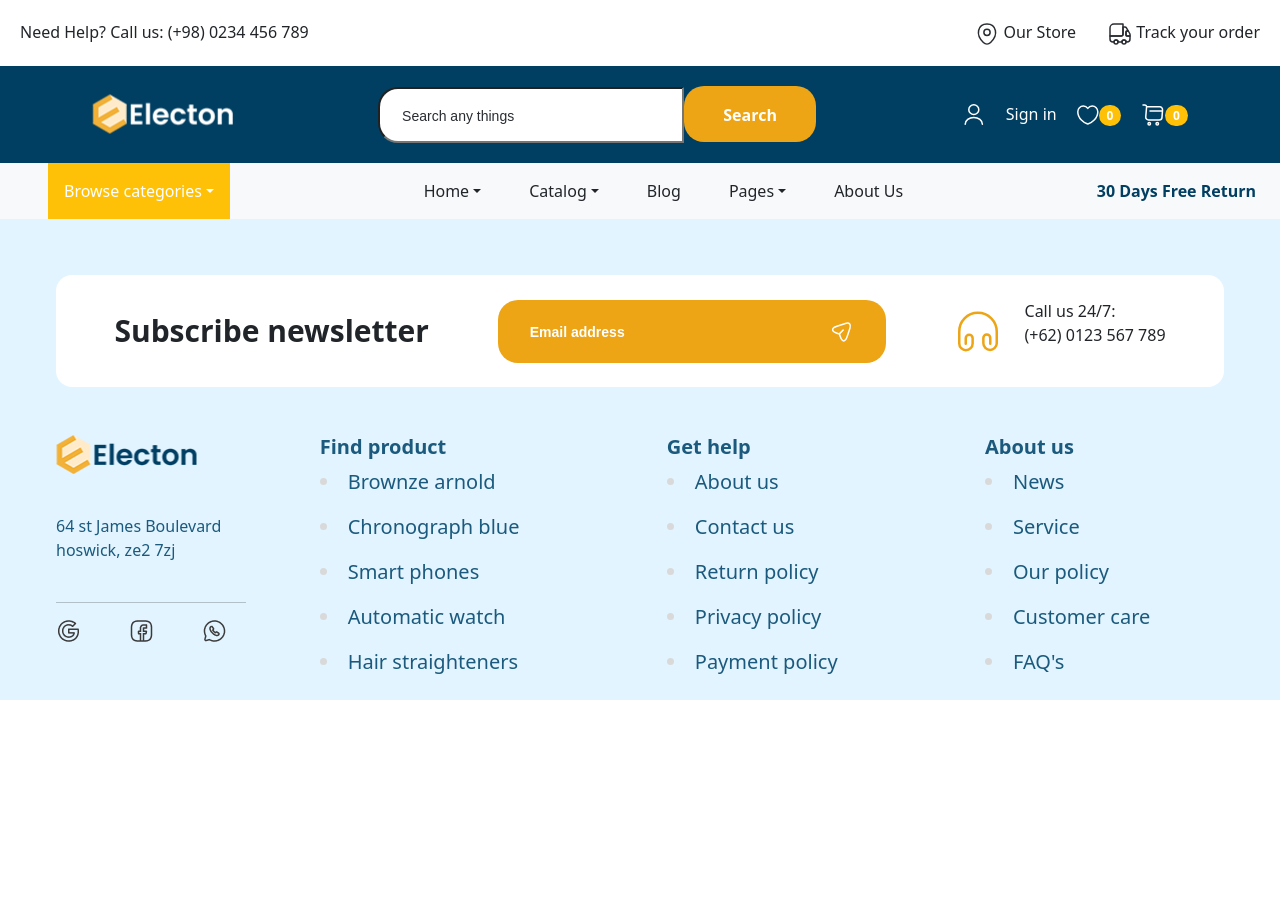
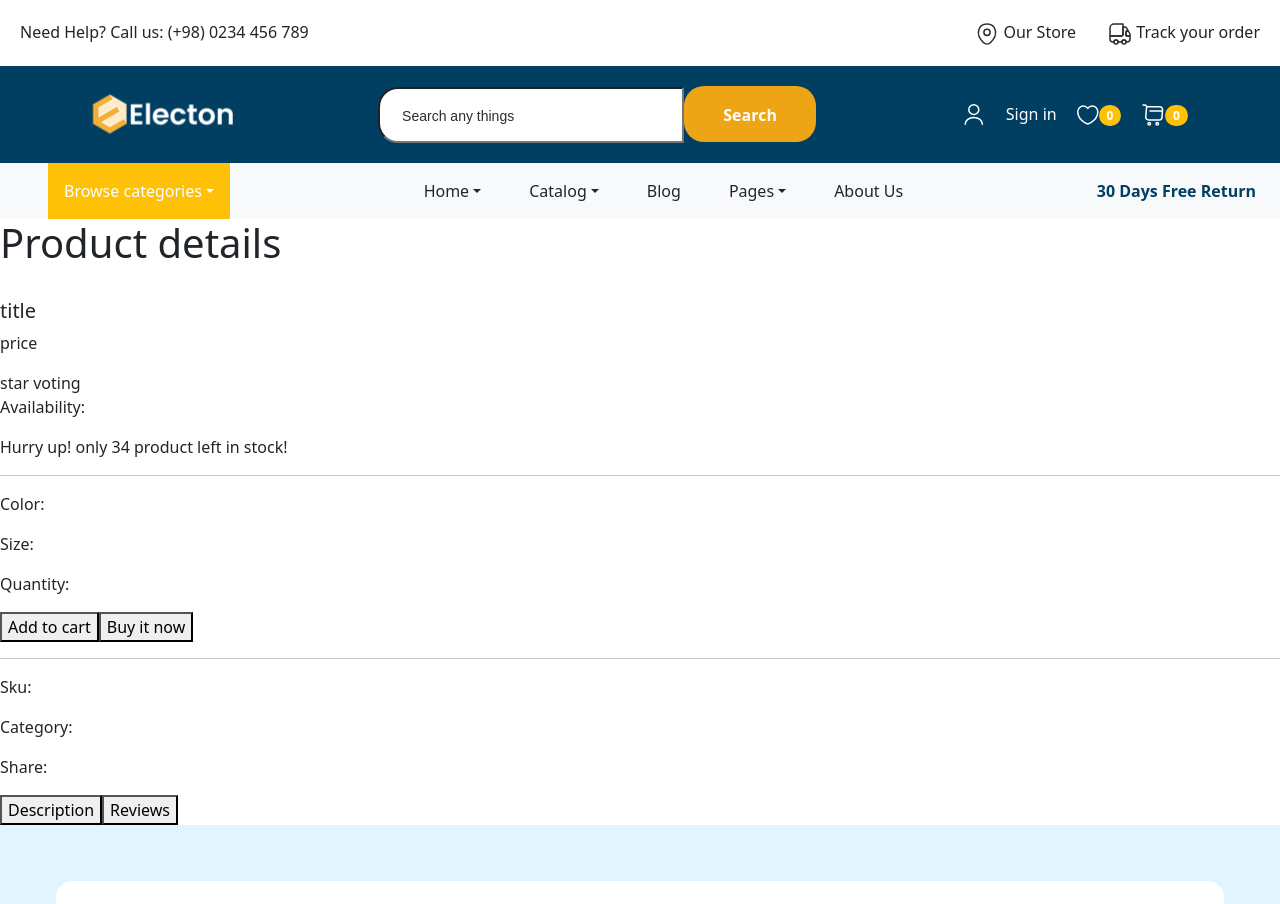
Before and after one commit to Tugsoo19/REACT-Project, a React (Create React App) app in the folder e-commerce/: page /product-details in a window 1280 px wide. Shown: the top 904 px of the page. Before the commit the page ends 800 px from the top, so only its background shows below. Built offline with nearby package versions, Linux system fonts and the light colour scheme.

Commit message:
detail page

```diff
--- a/e-commerce/src/App.css
+++ b/e-commerce/src/App.css
@@ -349,6 +349,7 @@ body {
 .wish {
   position: absolute;
   width: 400px;
+  height: 400px;
   right: 50px;
   background-color: white;
   z-index: 1;
@@ -357,6 +358,7 @@ body {
   border: #1b5a7d solid 2px;
   text-align: center;
   color: #003f62;
+  overflow-y: scroll;
 }
 
 .liked {
--- a/e-commerce/src/App.js
+++ b/e-commerce/src/App.js
@@ -1,12 +1,15 @@
 import "./App.css";
 import MainMenu from "./components/MainMenu";
 import Top from "./components/Top";
-import { Routes, Route } from 'react-router-dom'
+import { Routes, Route } from "react-router-dom";
 import "bootstrap/dist/css/bootstrap.min.css";
 import Footer from "./components/Footer";
 import Home from "./components/home/home";
 import { useState } from "react";
 import SignUp from "./components/SignUp";
+import ProductDetails from "./components/productDetails/ProductDetails";
+import Reviews from "./components/productDetails/Reviews";
+import Description from "./components/productDetails/Description";
 
 function App() {
   const [wishlist, setWishlist] = useState([]);
@@ -20,8 +23,14 @@ function App() {
         <MainMenu wishlist={wishlist} setWishlist={setWishlist} />
       </div>
       <Routes>
-        <Route path='/' element={<Home wishlist={wishlist} setWishlist={setWishlist} />} />
-        <Route path='/signup' element={<SignUp />} />
+        <Route
+          path="/"
+          element={<Home wishlist={wishlist} setWishlist={setWishlist} />}
+        />
+        <Route path="/signup" element={<SignUp />} />
+        <Route path="/product-details" element={<ProductDetails />} />
+        <Route path="/reviews" element={<Reviews />} />
+        <Route path="/description" element={<Description />} />
       </Routes>
 
       <Footer />
--- a/e-commerce/src/components/MainMenu.jsx
+++ b/e-commerce/src/components/MainMenu.jsx
@@ -38,9 +38,10 @@ export default function MainMenu(props) {
     <div>
       <div className="MainMenu">
         <div className="Container">
-          <div className="logo">
-            <img src="images/logo.png"></img>
-          </div>
+          <Link to={"/"}>
+            <img src="images/logo.png" className="logo"></img>
+          </Link>
+
           <form className="searchField">
             <input type="text" placeholder="Search any things" />
             <button type="submit">Search</button>
@@ -62,18 +63,27 @@ export default function MainMenu(props) {
                         <p>Price: {w.productPrice}</p>
                         <button className="addcart">Add to cart</button>
                       </div>
-                      <CloseButton onClick={() => {
-                        console.log(w.productId);
-                        props.setWishlist(
-                          props.wishlist.filter(wish => wish.productId !== w.productId)
-                        )
-                      }} />
+                      <CloseButton
+                        onClick={() => {
+                          console.log(w.productId);
+                          props.setWishlist(
+                            props.wishlist.filter(
+                              (wish) => wish.productId !== w.productId
+                            )
+                          );
+                        }}
+                      />
                     </div>
                   );
                 })}
 
                 <hr></hr>
-                <button className="border-2 rounded-3" onClick={() => setShow(false)}>Close</button>
+                <button
+                  className="border-2 rounded-3"
+                  onClick={() => setShow(false)}
+                >
+                  Close
+                </button>
               </div>
             ) : (
               ""
--- a/e-commerce/src/components/home/PopularProds.jsx
+++ b/e-commerce/src/components/home/PopularProds.jsx
@@ -1,9 +1,10 @@
 import { useState } from "react";
 import { Rating } from "react-simple-star-rating";
 // import {heart} from 'react-bootstrap-icons/dist/icons'
-import { BsSuitHeartFill } from 'react-icons/bs';
-import { BsSuitHeart } from 'react-icons/bs'
-import { BiCart } from 'react-icons/bi'
+import { BsSuitHeartFill } from "react-icons/bs";
+import { BsSuitHeart } from "react-icons/bs";
+import { BiCart } from "react-icons/bi";
+import { Link } from "react-router-dom";
 
 export default function PopularProdsFunc(props) {
   // const [like, setLike] = useState(false)
@@ -13,14 +14,18 @@ export default function PopularProdsFunc(props) {
   // const [addWishlist, setAddWishlist] = useState([])
   // let p = [];
 
-  const like = props.wishlist.filter(wish => wish.productId === props.id)[0]
+  const like = props.wishlist.filter((wish) => wish.productId === props.id)[0];
 
   return (
     <div className="popular">
       <div className="border rounded-5">
         <div className="pop-top d-flex justify-content-center">
+          <Link to={"/product-details"}>
             <img src={props.image} className="pop-image"></img>
-          <a className="pop-like" onClick={() => {
+          </Link>
+          <a
+            className="pop-like"
+            onClick={() => {
               // setLike(true)
               if (!like) {
                 const likedProduct = {
@@ -29,37 +34,37 @@ export default function PopularProdsFunc(props) {
                   productTitle: props.title,
                   productPrice: props.price,
                   like: true,
-
-              }
-              props.setWishlist([...props.wishlist, likedProduct])
+                };
+                props.setWishlist([...props.wishlist, likedProduct]);
               } else {
-              console.log(props.id)
+                console.log(props.id);
                 props.setWishlist(
-                props.wishlist.filter(w => w.productId !== props.id)
-              )
+                  props.wishlist.filter((w) => w.productId !== props.id)
+                );
               }
 
               // console.log(likedProduct)
               // console.log(props.setWishlist)
 
-            console.log(props.wishlist)
+              console.log(props.wishlist);
               // console.log(props.target.value);
             }}
           >
-            {like ? <BsSuitHeartFill className="liked" /> : < BsSuitHeart />}
+            {like ? <BsSuitHeartFill className="liked" /> : <BsSuitHeart />}
           </a>
         </div>
 
         <div className="pop-bottom d-flex justify-content-between p-3">
           <div>
+            <Link to={"/product-details"}>
               <p className="pop-title px-2">{props.title}</p>
               <p className="pop-price px-2">{props.price}</p>
+            </Link>
             <Rating initialValue={props.stars} />
           </div>
 
           {/* <img src={props.icon2} className="pop-cart"></img> */}
           <BiCart className="pop-cart" />
-
         </div>
       </div>
     </div>
--- /dev/null
+++ b/e-commerce/src/components/productDetails/Description.jsx
@@ -0,0 +1,19 @@
+import ProductDetails from "./ProductDetails";
+
+export default function Description() {
+  return (
+    <div>
+      <ProductDetails />
+      <div>
+        <h5>Product description</h5>
+        <p>
+          It is a long established fact that a reader will be distracted by the
+          readable content of a page when looking at its layout. The point of
+          using Lorem Ipsum is that it has a more-or-less normal distribution of
+          letters, as opposed to using 'Content here, content here', making it
+          look like readable English.
+        </p>
+      </div>
+    </div>
+  );
+}
--- /dev/null
+++ b/e-commerce/src/components/productDetails/ProductDetails.jsx
@@ -0,0 +1,41 @@
+import { Link } from "react-router-dom";
+
+export default function ProductDetails() {
+  return (
+    <div>
+      <h1>Product details</h1>
+      <div>
+        <div>
+          <img />
+          <img />
+          <img />
+        </div>
+        <div>
+          <h5>title</h5>
+          <p>price</p>
+          <a>star voting</a>
+          <p>Availability: </p>
+          <a> Hurry up! only 34 product left in stock!</a>
+          <hr />
+          <p>Color:</p>
+          <p>Size:</p>
+          <p>Quantity: </p>
+          <button>Add to cart</button>
+          <button>Buy it now</button>
+          <hr />
+          <p>Sku: </p>
+          <p>Category: </p>
+          <p>Share: </p>
+        </div>
+      </div>
+      <Link to="/description">
+        <button>Description</button>
+      </Link>
+
+      <Link to="/reviews">
+        <button>Reviews</button>
+      </Link>
+      <br />
+    </div>
+  );
+}
--- /dev/null
+++ b/e-commerce/src/components/productDetails/Reviews.jsx
@@ -0,0 +1,14 @@
+import ProductDetails from "./ProductDetails";
+
+export default function Reviews() {
+  return (
+    <div>
+      <ProductDetails />
+      <div>
+        <h5>customer reviews</h5>
+        <p>No reviews yet</p>
+        <button>Write a review</button>
+      </div>
+    </div>
+  );
+}
--- a/e-commerce/src/data/menus.js
+++ b/e-commerce/src/data/menus.js
@@ -34,7 +34,7 @@ const menus = [
     position: 1,
     children: [
       {
-        title: "Home Children 1",
+        title: "All category",
         position: 1,
       },
       {
```
Lines whose indentation alone changed are shown as unchanged.
